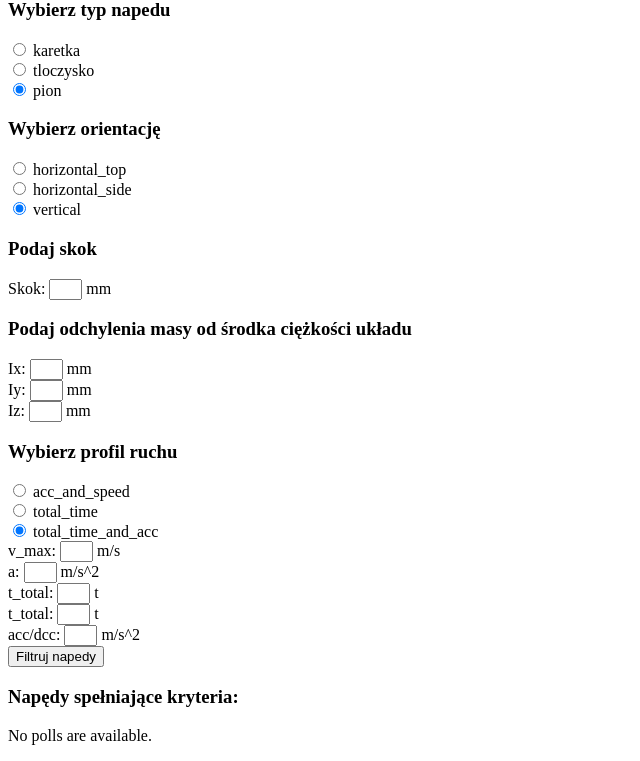
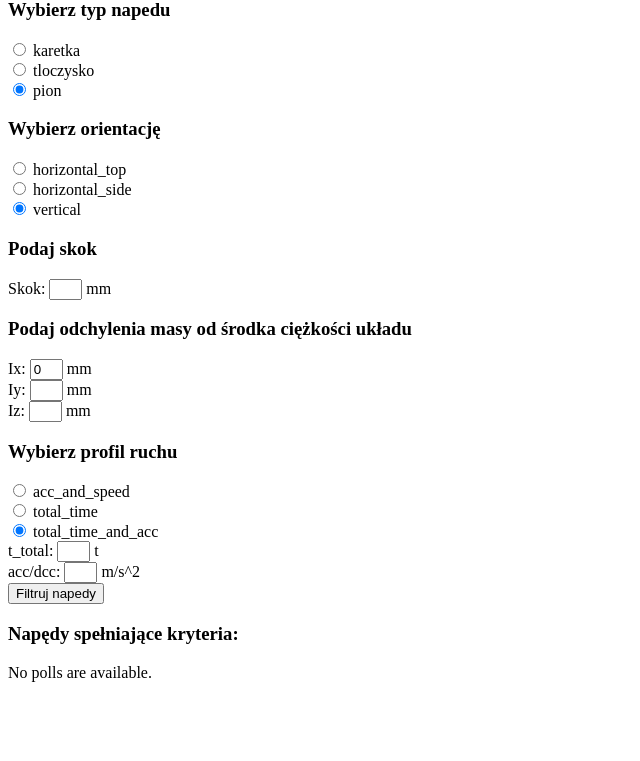
Before and after one commit to jenczuen/actuatorsSearcher, a Django app: page /searchingEngine/ in a window 1280 px wide. Shown: the part 56-817 px from the top of the page, without its empty margins (0-640 px from the left). After the commit the page ends 738 px from the top, so only its background shows below. Run offline with Django 3.2, Linux system fonts and the light colour scheme; data that the repository does not hold is empty; some libraries are stand-ins or nearby versions.

Commit message:
added jses for showing only current's movement profile parameters

```diff
--- /dev/null
+++ b/searchingEngine/static/js/main.js
@@ -0,0 +1,18 @@
+
+// main function
+$(function(){
+	setCurrentMotionProfile();
+	$("input[name=motion_profile]").on("click", setCurrentMotionProfile);
+});
+
+var setCurrentMotionProfile = function() {
+	// hide all
+	$('#motion_profile_parameters').children().each(function(index) {
+		$(this).hide()
+	})
+
+	// show current
+	var motion_profile = $("input[name=motion_profile]:checked").val()
+	var current_params_id = "#" + motion_profile + "_parameters"
+	$(current_params_id).show()
+};
--- a/searchingEngine/templates/searchingEngine/index.html
+++ b/searchingEngine/templates/searchingEngine/index.html
@@ -1,5 +1,11 @@
+<html>
+    <head>
+        {% load static %}
+        <script src="http://ajax.googleapis.com/ajax/libs/jquery/3.2.0/jquery.min.js"></script>
+        <script src="{% static 'js/main.js' %}" type="text/javascript"></script>
+    </head>
+    <body>
         <h2>{{ title }}</h2>
-
 
         <form>
             <h3>Wybierz typ napedu</h3>
@@ -18,7 +24,7 @@
             Skok: <input type="text" name="step" id="expected_step" maxlength="4" size="1"> mm <br>
 
             <h3>Podaj odchylenia masy od środka ciężkości układu</h3>
-    Ix: <input type="text" name="distance_of_mass_x" id="distance_of_mass_x" maxlength="4" size="1"> mm <br>
+            Ix: <input type="text" value="0" name="distance_of_mass_x" id="distance_of_mass_x" maxlength="4" size="1"> mm <br>
             Iy: <input type="text" name="distance_of_mass_y" id="distance_of_mass_y" maxlength="4" size="1"> mm <br>
             Iz: <input type="text" name="distance_of_mass_z" id="distance_of_mass_z" maxlength="4" size="1"> mm <br>
 
@@ -27,16 +33,19 @@
                 <input type="radio" name="motion_profile" value="{{ motion_profile }}" checked>
                 {{ motion_profile }}<br>
             {% endfor %}
-    <div id='acc_and_speed_parameters'>
+
+            <div id='motion_profile_parameters'>
+                <div id='acc_and_speed_parameters' style='display:none'>
                     v_max: <input type="text" name="v_max" id="acc_and_speed_parameters_v_max" maxlength="4" size="1"> m/s <br>
                     a: <input type="text" name="a" id="acc_and_speed_parameters_a" maxlength="4" size="1"> m/s^2 <br>
                 </div>
-    <div id='total_time_parameters'>
+                <div id='total_time_parameters' style='display:none'>
                     t_total: <input type="text" name="t_total" id="total_time_parameters_t_total" maxlength="4" size="1"> t <br>
                 </div>
-    <div id='total_time_and_acc_parameters'>
+                <div id='total_time_and_acc_parameters' style='display:none'>
                     t_total: <input type="text" name="t_total" id="total_time_and_acc_parameters_t_total" maxlength="4" size="1"> t <br>
                     acc/dcc: <input type="text" name="acc_dcc" id="total_time_and_acc_parameters_acc_dcc" maxlength="4" size="1"> m/s^2 <br>
+                </div>
             </div>
 
             <button id="actuator_model_button" value="actuator_model_button" name="actuator_model_button">Filtruj napedy</button>
@@ -52,3 +61,5 @@
         {% else %}
             <p>No polls are available.</p>
         {% endif %}
+    </body>
+</html>
```
Also changed, not shown: 1 other file. Lines whose indentation alone changed are shown as unchanged.
